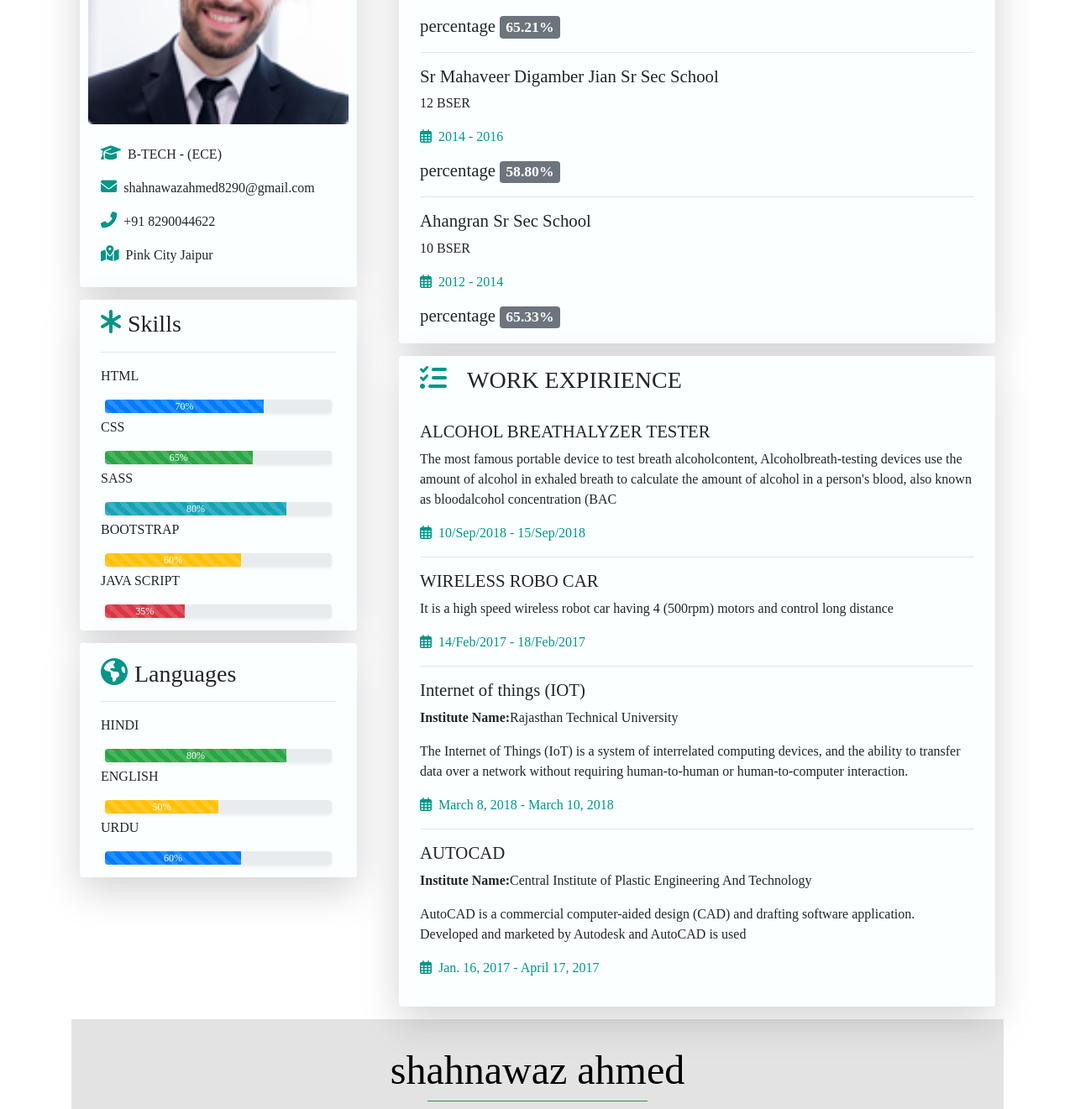
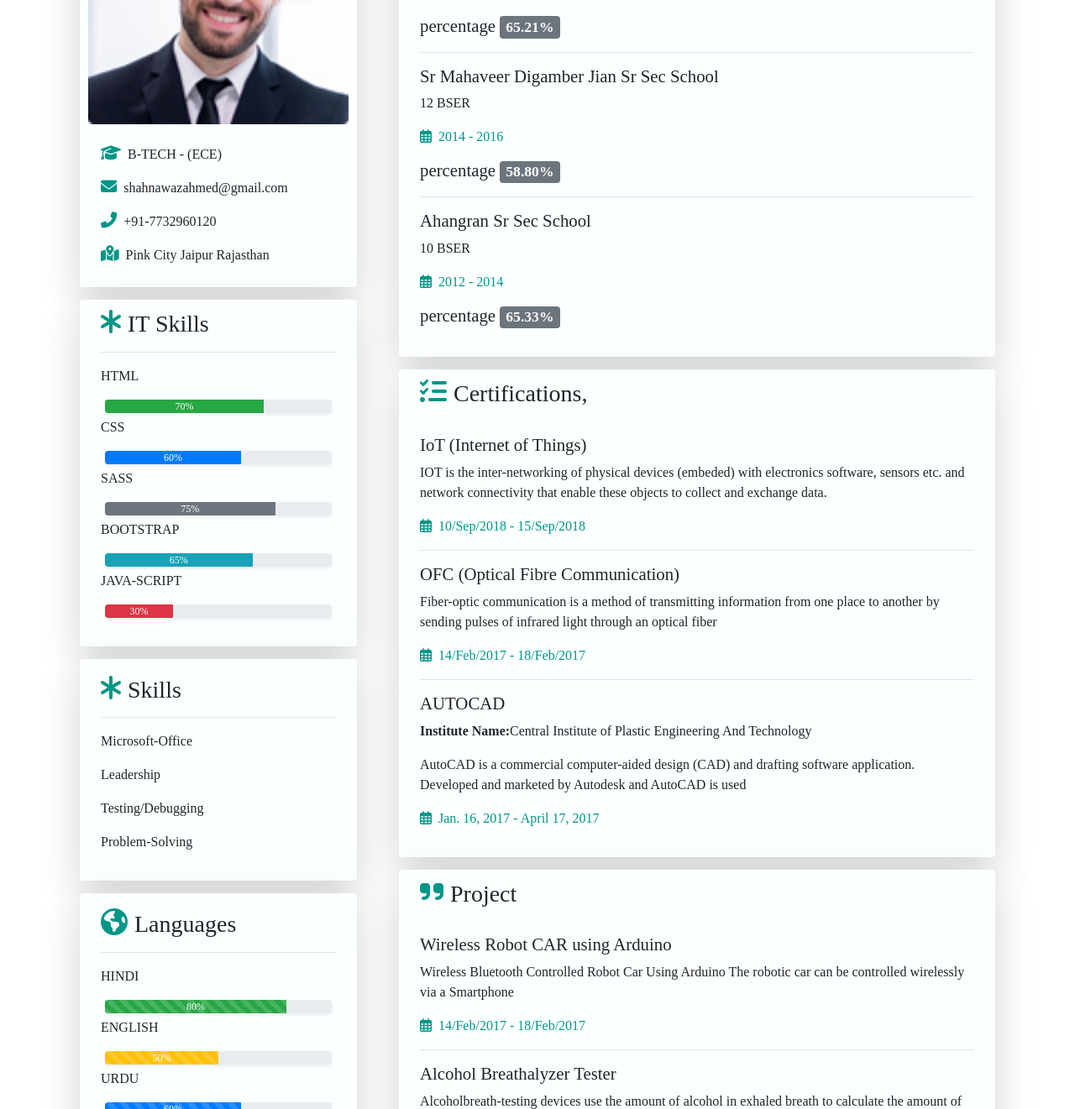
Before and after one commit to AhmedShahnawaz/cv-template.github.io, a website: page index.html in a window 1280 px wide. Shown: the part 235-1556 px from the top of the page at 84% size. Drawn offline with nearby package versions, Linux system fonts and the light colour scheme; a web font is replaced by a local one.

Commit message:
update content, add navbar and section

```diff
--- a/index.html
+++ b/index.html
@@ -21,7 +21,7 @@
       }
   </script>
   <body>
-        <!--  nav bar  -->
+        <!-- ################## start navbar area  ####################### -->
   <nav class="navbar navbar-expand-lg navbar-light text-light bg-light fixed-top shadow">
          <a class="navbar-brand" href="#">Resume / CV</a>
            <button class="navbar-toggler" type="button" data-toggle="collapse" data-target="#navbarNavDropdown" aria-controls="navbarNavDropdown" aria-expanded="false" aria-label="Toggle navigation">
@@ -56,50 +56,69 @@
 
 <div class="grid-cont container mt-5">
      <div class="row">
-     <!--  start column left
- -->   <div class="col-12 col-md-4 col-lg-4">
-                  <!--  column first -->
+                <!-- ##################### start column left #################-->
+        <div class="col-12 col-md-4 col-lg-4">
+                  <!-- ################ start about area col 1 row 1  ################## -->
             <div class="item1 shadow-lg rounded">
                 <div class="img1">
                    <img src="img/testimonials/t1.jpg" alt="banner-image" class="img-fluid img">
                 </div>
                 <div class="about-area container mt-4">
                    <p><i class="fas fa-graduation-cap mr-2"></i>B-TECH - (ECE)</p>
-                   <p><i class="fas fa-envelope mr-2"></i>shahnawazahmed8290@gmail.com</p>
-                   <p><i class="fas fa-phone-alt mr-2"></i>+91 8290044622</p>
-                   <p><i class="fas fa-map-marked-alt mr-2"></i>Pink City Jaipur</p>
+                   <p><i class="fas fa-envelope mr-2"></i>shahnawazahmed@gmail.com</p>
+                   <p><i class="fas fa-phone-alt mr-2"></i>+91-7732960120</p>
+                   <p><i class="fas fa-map-marked-alt mr-2"></i>Pink City Jaipur Rajasthan</p>
                </div>
             </div>
-          <!-- start column 2 -->
+          <!-- ################# start it skill area col 1 row 2 ################ -->
             <div class="item2 shadow-lg rounded">
-              <div class="skills container">
-                  <h3><i class="fas fa-asterisk mr-2"></i>Skills</h3>
+              <div class="skills container mb-4">
+                  <h3><i class="fas fa-asterisk mr-2"></i>IT Skills</h3>
                    <hr>
                 <p>HTML</p>
                    <div class="progress shadow-sm">
-                     <div class="progress-bar progress-bar-striped" role="progressbar" style="width: 70%" aria-valuenow="40" aria-valuemin="0" aria-valuemax="100">70%</div>
+                     <div class="progress-bar bg-success" role="progressbar" style="width: 70%" aria-valuenow="40" aria-valuemin="0" aria-valuemax="100">70%</div>
                    </div>
                 <p>CSS</p>
                   <div class="progress shadow-sm">
-                    <div class="progress-bar progress-bar-striped bg-success" role="progressbar" style="width: 65%" aria-valuenow="55" aria-valuemin="0" aria-valuemax="100">65%</div>
+                    <div class="progress-bar bg-primary" role="progressbar" style="width: 60%" aria-valuenow="55" aria-valuemin="0" aria-valuemax="100">60%</div>
                   </div>
                 <p>SASS</p>
                    <div class="progress shadow-sm">
-                     <div class="progress-bar progress-bar-striped bg-info" role="progressbar" style="width: 80%" aria-valuenow="80" aria-valuemin="0" aria-valuemax="100">80%</div>
+                     <div class="progress-bar bg-secondary" role="progressbar" style="width: 75%" aria-valuenow="80" aria-valuemin="0" aria-valuemax="100">75%</div>
                    </div>
                <p>BOOTSTRAP</p>
                   <div class="progress shadow-sm">
-                    <div class="progress-bar progress-bar-striped bg-warning" role="progressbar" style="width: 60%" aria-valuenow="65" aria-valuemin="0" aria-valuemax="100">60%</div>
+                    <div class="progress-bar bg-info" role="progressbar" style="width: 65%" aria-valuenow="65" aria-valuemin="0" aria-valuemax="100">65%</div>
                   </div>
-               <p>JAVA SCRIPT</p>
+               <p>JAVA-SCRIPT</p>
                   <div class="progress shadow-sm">
-                    <div class="progress-bar progress-bar-striped bg-danger" role="progressbar" style="width: 35%" aria-valuenow="70" aria-valuemin="0" aria-valuemax="100">35%</div>
+                    <div class="progress-bar bg-danger" role="progressbar" style="width: 30%" aria-valuenow="70" aria-valuemin="0" aria-valuemax="100">30%</div>
                   </div>
              </div>
             </div>
-      <!--   start column 3 -->
+          <!--  ################## start skills area col 1 row 4  ################### -->
             <div class="item3 shadow-lg rounded">
-           <div class="skills1 container">
+             <div class="skills1 container mb-4">
+                 <h3 class="mt-2"><i class="fas fa-asterisk mr-2"></i>Skills</h3>
+                  <hr>
+                  <div class="skill">
+                    <p>Microsoft-Office</p>
+                  </div>
+                    <div class="skill">
+                    <p>Leadership</p>
+                  </div>
+                    <div class="skill">
+                    <p>Testing/Debugging</p>
+                  </div>
+                    <div class="skill">
+                    <p>Problem-Solving</p>
+                  </div>
+              </div>
+            </div>
+            <!--   ################ start lenguage area col 1 row 3  ################## -->
+            <div class="item4 shadow-lg rounded">
+             <div class="skills1 container mb-4">
                  <h3 class="mt-2"><i class="fas fa-globe-americas mr-2"></i>Languages</h3>
                   <hr>
               <p>HINDI</p>
@@ -120,10 +139,10 @@
            <!-- end left column area -->
            <!-- right column area start-->
         <div class="col-12 col-md-8 col-lg-8">
-         <!-- right column area start col 1-->
-           <div class="item3 shadow-lg rounded">
-              <div class="education-all container">  <!-- all about fill in the about education  -->
-                 <h3><i class="fas fa-graduation-cap mr-4"></i>EDUCATION</h3>
+           <!-- ###############  start education area col 2 row 1  ##############-->
+           <div class="item5 shadow-lg rounded">
+              <div class="education-all container mb-4">
+                 <h3><i class="fas fa-graduation-cap mr-2"></i>Education</h3>
                  <br>
                  <div class="class1">
                    <h5>Arya College Of Engineering & I.T</h5>
@@ -147,31 +166,24 @@
                  </div>
               </div>
            </div>
-            <!-- right column area start col 2-->
-           <div class="item4 shadow-lg rounded">
-               <div class="container work-exp mb-4">  <!-- all about fill in the about project  -->
-                  <h3><i class="fas fa-tasks mr-4"></i>WORK EXPIRIENCE</h3>
+           <!--############ start certification area col 2 row 2 ########### -->
+           <div class="item6 shadow-lg rounded">
+               <div class="container work-exp mb-4">
+                  <h3><i class="fas fa-tasks mr-2"></i>Certifications,</h3>
                   <br>
                   <div class="work1">
-                    <h5>ALCOHOL BREATHALYZER TESTER</h5>
-                    <p>The most famous portable device to test breath alcoholcontent, Alcoholbreath-testing devices use the amount of alcohol in exhaled breath to calculate the amount of alcohol in a person's blood, also known as bloodalcohol concentration (BAC</p>
+                    <h5>IoT (Internet of Things)</h5>
+                    <p>IOT is the inter-networking of physical devices (embeded) with electronics  software, sensors etc. and network connectivity that enable these objects to collect and exchange data.</p>
                     <p class="date"><i class="far fa-calendar-alt mr-2"></i>10/Sep/2018 - 15/Sep/2018</p>
                     <hr>
                   </div>
                    <div class="work2">
-                    <h5>WIRELESS ROBO CAR</h5>
-                    <p>It is a high speed wireless robot car having 4 (500rpm) motors and control long distance</p>
+                    <h5>OFC (Optical Fibre Communication)</h5>
+                    <p>Fiber-optic communication is a method of transmitting information from one place to another by sending pulses of infrared light through an optical fiber</p>
                     <p class="date"><i class="far fa-calendar-alt mr-2"></i>14/Feb/2017 - 18/Feb/2017</p>
                     <hr>
                    </div>
                   <div class="work3">
-                    <h5>Internet of things (IOT)</h5>
-                    <p><b>Institute Name:</b>Rajasthan Technical University</p>
-                    <p>The Internet of Things (IoT) is a system of interrelated computing devices, and the ability to transfer data over a network without requiring human-to-human or human-to-computer interaction.</p>
-                    <p class="date"><i class="far fa-calendar-alt mr-2"></i>March 8, 2018 - March 10, 2018</p>
-                    <hr>
-                  </div>
-                  <div class="work4">
                     <h5>AUTOCAD</h5>
                     <p><b>Institute Name:</b>Central Institute of Plastic Engineering And Technology</p>
                     <p>AutoCAD is a commercial computer-aided design (CAD) and drafting software application. Developed and marketed by Autodesk and AutoCAD is used</p>
@@ -179,12 +191,40 @@
                   </div>
                </div>
            </div>
+           <!-- ############## start project area col 2 row 3 ####################### -->
+           <div class="item7 shadow-lg rounded">
+               <div class="container work-exp mb-4">
+                  <h3><i class="fa fa-quote-right mr-2" aria-hidden="true"></i>Project</h3>
+                  <br>
+                  <div class="work2">
+                    <h5>Wireless Robot CAR using Arduino</h5>
+                    <p>Wireless Bluetooth Controlled Robot Car Using Arduino The robotic car can be
+                    controlled wirelessly via a Smartphone</p>
+                    <p class="date"><i class="far fa-calendar-alt mr-2"></i>14/Feb/2017 - 18/Feb/2017</p>
+                    <hr>
                    </div>
-  <!--    footer area start -->
-    </div href="#1">
-      <footer class="fotter text-center container-fluid">
+                  <div class="work1">
+                    <h5>Alcohol Breathalyzer Tester</h5>
+                    <p>Alcoholbreath-testing devices use the amount of alcohol in exhaled breath to calculate the amount of alcohol in a person's blood,</p>
+                    <p class="date"><i class="far fa-calendar-alt mr-2"></i>10/Sep/2018 - 15/Sep/2018</p>
+                    <hr>
+                  </div>
+                    <div class="work2">
+                    <h5>Human Following Robot,</h5>
+                    <p>A human-following robot target and detection of human motions, robot control
+                    algorithm and obstacles avoidance.</p>
+                    <p class="date"><i class="far fa-calendar-alt mr-2"></i>24/sep/2020 - 27/sep/2020</p>
+                   </div>
+               </div>
+           </div>
+        </div>
+      </div>
+</div>
+  <!--  ##################  start footer area #######################-->
+<section class="container-fluid">
+  <footer class="fotter text-center">
          <h3>shahnawaz ahmed</h3>
-         <hr class="w-25 bg-success m-auto">
+         <hr class="w-25 bg-success m-auto hr1">
          <a href="" title="" class="icc"><i class="fab fa-google ic"></i></a>
          <a href="https://www.facebook.com/AhmedTechPro" title="facebook"><i class="fab fa-facebook"></i></a>
          <a href="https://github.com/AhmedShahnawaz" title="github"><i class="fab fa-github"></i></a>
@@ -192,7 +232,7 @@
          <a href="https://www.youtube.com/channel/UCzGA30EZAnqAirGb2C84ZtA?view_as=subscriber" title="youtub"><i class="fab fa-youtube"></i></a>
          <p class="mb-1">Copyright by © All Rights Reserved - SHAHNAWAZ AHMED 2020.</p>
   </footer>
-   </div>
+</section>
 
     <!-- Optional JavaScript -->
     <!-- jQuery first, then Popper.js, then Bootstrap JS -->
--- a/sass/main.scss
+++ b/sass/main.scss
@@ -23,7 +23,7 @@ html{font-size:1rem;
   #d{color: $d;}
   #e{color: $e;}
 // grid items in column
-    .item1{
+      .item1{
          @include colbox;
         }
       .item2{
@@ -32,10 +32,16 @@ html{font-size:1rem;
      .item3{
          @include colbox;
           }
-      .item3{
+      .item4{
           @include colbox;
         }
-     .item4{
+     .item5{
+           @include colbox;
+        }
+     .item6{
+           @include colbox;
+        }
+     .item7{
            @include colbox;
         }
          // date and calender color
@@ -98,3 +104,11 @@ html{font-size:1rem;
       h5{
          font-size: 1.3rem;
       }
+
+.hr1{
+   &:hover{
+      color: red;
+      width: 25px;
+      transition-duration: 2s;
+   }
+}
```
Also changed, not shown: css/style.css. Lines whose indentation alone changed are shown as unchanged.
